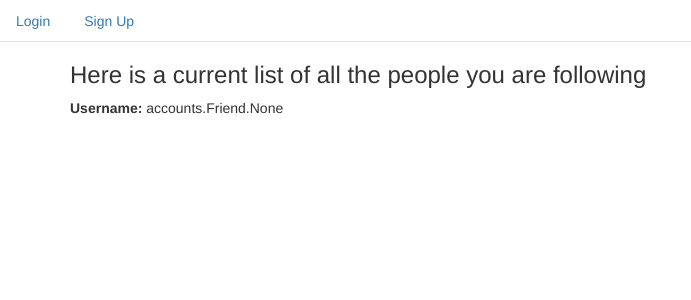
After one commit to joegotflow83/social_food_app, a Django app: page /friends_list/ in a window 1280 px wide. The commit adds this page. Shown: the top 300 px of the page, without its empty margins (0-691 px from the left). Run offline with Django 3.2, Linux system fonts and the light colour scheme; tables that the repository leaves empty hold one stand-in row (values such as "Sample post"); some libraries are stand-ins or nearby versions.

Commit message:
Not adding friend to friends

```diff
--- a/food_blog/accounts/admin.py
+++ b/food_blog/accounts/admin.py
@@ -1,6 +1,7 @@
 from django.contrib import admin
 
-from .models import UserProfile
+from .models import UserProfile, Friend
 
 
 admin.site.register(UserProfile)
+admin.site.register(Friend)
--- a/food_blog/accounts/models.py
+++ b/food_blog/accounts/models.py
@@ -8,8 +8,17 @@ food_types = (
 )
 
 
+class Friend(models.Model):
+
+    username = models.CharField(max_length=30)
+
+
 class UserProfile(models.Model):
 
     user = models.OneToOneField(User)
+    first_name = models.CharField(max_length=32, null=True)
+    last_name = models.CharField(max_length=32, null=True)
+    email = models.CharField(max_length=32, null=True)
     clan = models.CharField(max_length=10, choices=food_types)
     texture = models.CharField(max_length=64)
+    friends = models.ManyToManyField(Friend)
--- a/food_blog/accounts/views.py
+++ b/food_blog/accounts/views.py
@@ -1,4 +1,3 @@
-from django.shortcuts import render
 from django.contrib.auth.models import User
 from django.views.generic.edit import CreateView
 from django.core.urlresolvers import reverse
@@ -16,6 +15,9 @@ class Signup(CreateView):
         """Validate the form and create the user profile"""
         user_object = form.save()
         UserProfile.objects.create(user=user_object,
+                                   first_name=form.cleaned_data['first_name'],
+                                   last_name=form.cleaned_data['first_name'],
+                                   email=form.cleaned_data['email'],
                                    clan=form.cleaned_data['clan'],
                                    texture=form.cleaned_data['texture'])
         return super().form_valid(form)
--- a/food_blog/blog/admin.py
+++ b/food_blog/blog/admin.py
@@ -1,9 +1,7 @@
 from django.contrib import admin
 
-from .models import Friend, FriendList, Tag, Post
+from .models import Tag, Post
 
 
-admin.site.register(Friend)
-admin.site.register(FriendList)
 admin.site.register(Tag)
 admin.site.register(Post)
--- a/food_blog/blog/urls.py
+++ b/food_blog/blog/urls.py
@@ -7,4 +7,6 @@ urlpatterns = [
     url(r'^blog/$', views.Blog.as_view(), name='blog'),
     url(r'^create_post/$', views.CreatePost.as_view(), name='create_post'),
     url(r'^users/$', views.UserList.as_view(), name='user_list'),
+    url(r'^add_friend/(?P<pk>\d+)/$',  views.AddFriend.as_view(), name='add_friend'),
+    url(r'^friends_list/$', views.FriendsList.as_view(), name='friends_list'),
 ]
--- a/food_blog/blog/views.py
+++ b/food_blog/blog/views.py
@@ -1,10 +1,12 @@
 from django.shortcuts import render
-from django.views.generic import ListView
+from django.views.generic import View, ListView
 from django.views.generic.edit import CreateView
 from django.core.urlresolvers import reverse
 from django.contrib.auth.models import User
 
 from .models import Post
+from accounts.models import UserProfile
+from accounts.models import Friend
 
 
 class Blog(ListView):
@@ -13,6 +15,7 @@ class Blog(ListView):
 
     def get_queryset(self):
         return self.model.objects.filter(user=self.request.user)
+
 
 class CreatePost(CreateView):
     """Allow a user to create a post"""
@@ -33,3 +36,22 @@ class CreatePost(CreateView):
 class UserList(ListView):
     """Display all active users on the site"""
     model = User
+
+
+class AddFriend(View):
+    """Add a new friend"""
+    def get(self, request, pk):
+        new_friend = User.objects.get(pk=pk)
+        new_friend_name = Friend(username=new_friend.username)
+        user_profile = self.request.user.userprofile
+        new_friend.save()
+        new_friend_name.save()
+        user_profile.friends.add(new_friend_name)
+        user_profile.save()
+        print(user_profile.friends)
+        return render(request, 'blog/add_friend.html')
+
+
+class FriendsList(ListView):
+    """Display all users the current user is following"""
+    model = UserProfile
--- /dev/null
+++ b/food_blog/templates/accounts/userprofile_list.html
@@ -0,0 +1,11 @@
+{% extends 'base.html' %}
+
+{% block content %}
+<div class="container">
+  <h3>Here is a current list of all the people you are following</h3>
+  {% for friend in object_list %}
+  <p><strong>Username: </strong>{{ friend.friends }}</p>
+  <br><br>
+  {% endfor %}
+</div>
+{% endblock %}
--- a/food_blog/templates/auth/user_list.html
+++ b/food_blog/templates/auth/user_list.html
@@ -7,8 +7,8 @@
   <h3>Check out all the active users</h3>
   <br>
   {% for user in object_list %}
-    <h4>{{ user.username }}</h4>
-    <em>{{ user.userprofile.clan }}</em>
+    <h4>{{ user.username }}</h4> {{ user.userprofile.clan }}
+    <a href="{% url 'add_friend' user.id %}" class="btn btn-success">Follow!</a>
     <br><br>
   {% endfor %}
 </div>
--- a/food_blog/templates/base.html
+++ b/food_blog/templates/base.html
@@ -12,6 +12,7 @@
       <li><a href="{% url 'blog' %}">Blog</a></li>
         <li><a href="{% url 'create_post' %}">Create Post</a></li>
         <li><a href="{% url 'user_list' %}">Active Users</a></li>
+        <li><a href="{% url 'friends_list' %}">Friends List</a></li>
         <li><a href="{% url 'logout' %}">Logout</a></li>
       {% else %}
         <li><a href="{% url 'login' %}">Login</a></li>
--- a/food_blog/templates/blog/post_list.html
+++ b/food_blog/templates/blog/post_list.html
@@ -5,6 +5,7 @@
 {% block content %}
 <div class="container">
   <h3>Welcome {{ request.user }}! A lot has happened since your last arrival</h3>
+  <em>Here is what you have last posted</em>
   <br><br>
   {% for post in object_list %}
   <h4>{{ post.title }}</h4>
```
Also changed, not shown: food_blog/blog/models.py (+0 -16 lines), food_blog/templates/blog/add_friend.html (added, +10 -0 lines), food_blog/accounts/migrations/0002_auto_20160307_2102.py (added), food_blog/accounts/migrations/0003_auto_20160308_0134.py (added), food_blog/accounts/migrations/0004_auto_20160308_0146.py (added), food_blog/blog/migrations/0006_auto_20160307_2102.py (added).
